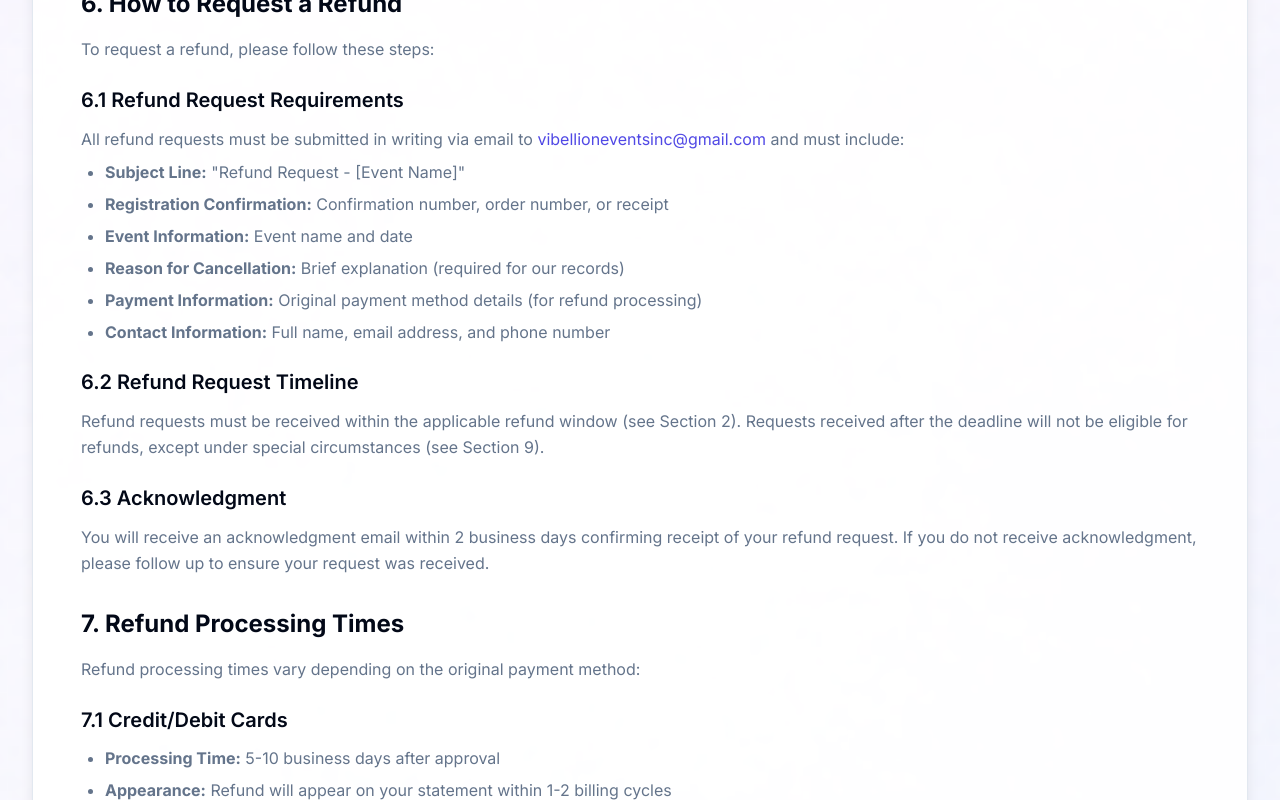
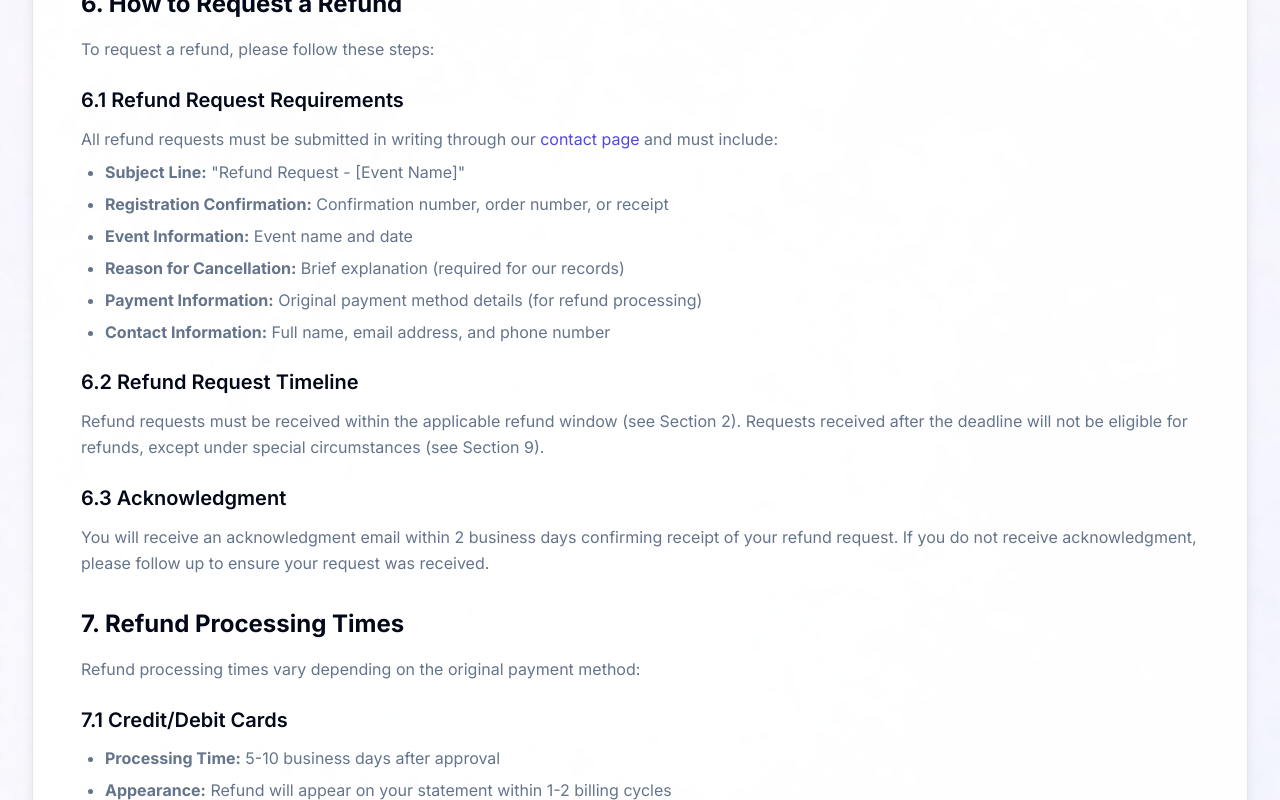
Before and after one commit to zamanmaruf/Vibellon-Events-Inc., a Next.js app: page /refund-policy in a window 1280 px wide. Shown: the part 2720-3520 px from the top of the page. Built offline with nearby package versions, Linux system fonts and the light colour scheme; no server answers.

Commit message:
Replace email addresses with contact page links in all legal pages

```diff
--- a/app/code-of-conduct/page.tsx
+++ b/app/code-of-conduct/page.tsx
@@ -1,3 +1,5 @@
+import Link from "next/link"
+
 export const metadata = {
   title: "Code of Conduct",
   description: "Vibellion Events Inc. Code of Conduct - Comprehensive guidelines for professional behavior at all our events and interactions.",
@@ -224,11 +226,11 @@ export default function CodeOfConductPage() {
             </p>
             <ul className="list-disc pl-6 space-y-2 text-muted-foreground">
               <li><strong>In-Person:</strong> Speak directly to event staff, facilitators, or security personnel</li>
-              <li><strong>Email:</strong> Send a detailed report to{" "}
-                <a href="mailto:vibellioneventsinc@gmail.com" className="text-primary hover:underline">
-                  vibellioneventsinc@gmail.com
-                </a>
-                {" "}with the subject line "Code of Conduct Report"</li>
+              <li><strong>Email:</strong>{" "}
+                <Link href="/contact" className="text-primary hover:underline">
+                  Contact us through our contact page
+                </Link>
+                {" "}with your Code of Conduct report</li>
               <li><strong>Anonymous Reporting:</strong> If you prefer to report anonymously, you may do so via email without identifying yourself</li>
               <li><strong>Emergency Situations:</strong> For immediate threats or emergencies, contact local emergency services (911) first, then notify event staff</li>
             </ul>
@@ -310,10 +312,10 @@ export default function CodeOfConductPage() {
               request a review by:
             </p>
             <ul className="list-disc pl-6 space-y-2 text-muted-foreground">
-              <li>Submitting a written appeal to{" "}
-                <a href="mailto:vibellioneventsinc@gmail.com" className="text-primary hover:underline">
-                  vibellioneventsinc@gmail.com
-                </a>
+              <li>Submitting a written appeal through our{" "}
+                <Link href="/contact" className="text-primary hover:underline">
+                  contact page
+                </Link>
                 {" "}within 30 days of the decision</li>
               <li>Including relevant information, evidence, or context not previously considered</li>
               <li>Requests will be reviewed by a different decision-maker when possible</li>
@@ -348,10 +350,10 @@ export default function CodeOfConductPage() {
             </p>
             <ul className="list-disc pl-6 space-y-2 text-muted-foreground">
               <li><strong>Event Staff:</strong> Available at all events to provide assistance and support</li>
-              <li><strong>Email Support:</strong> Contact{" "}
-                <a href="mailto:vibellioneventsinc@gmail.com" className="text-primary hover:underline">
-                  vibellioneventsinc@gmail.com
-                </a>
+              <li><strong>Email Support:</strong>{" "}
+                <Link href="/contact" className="text-primary hover:underline">
+                  Contact us through our contact page
+                </Link>
                 {" "}for non-urgent concerns</li>
               <li><strong>Mental Health Resources:</strong> If you need mental health support, consider contacting local crisis helplines or mental health services</li>
               <li><strong>Legal Resources:</strong> For serious violations, consider consulting with legal professionals or law enforcement</li>
@@ -382,14 +384,12 @@ export default function CodeOfConductPage() {
               <p className="text-muted-foreground mb-2">
                 <strong>Vibellion Events Inc.</strong>
               </p>
-              <p className="text-muted-foreground mb-2">
-                <strong>Email:</strong>{" "}
-                <a href="mailto:vibellioneventsinc@gmail.com" className="text-primary hover:underline">
-                  vibellioneventsinc@gmail.com
-                </a>
-              </p>
               <p className="text-muted-foreground">
-                <strong>Subject Line:</strong> Code of Conduct Inquiry / Report
+                Please{" "}
+                <Link href="/contact" className="text-primary hover:underline">
+                  contact us
+                </Link>
+                {" "}with any questions about this Code of Conduct, to report violations, or to provide feedback.
               </p>
             </div>
             <p className="text-muted-foreground leading-relaxed mt-4">
--- a/app/privacy/page.tsx
+++ b/app/privacy/page.tsx
@@ -1,3 +1,5 @@
+import Link from "next/link"
+
 export const metadata = {
   title: "Privacy Policy",
   description: "Vibellion Events Inc. Privacy Policy - Comprehensive information about how we collect, use, and protect your personal information in compliance with PIPEDA.",
@@ -247,10 +249,10 @@ export default function PrivacyPage() {
             </p>
 
             <p className="text-muted-foreground leading-relaxed mt-6">
-              To exercise any of these rights, please contact us at{" "}
-              <a href="mailto:vibellioneventsinc@gmail.com" className="text-primary hover:underline">
-                vibellioneventsinc@gmail.com
-              </a>
+              To exercise any of these rights, please{" "}
+              <Link href="/contact" className="text-primary hover:underline">
+                contact us
+              </Link>
               . We will respond to your request within 30 days.
             </p>
           </section>
@@ -348,14 +350,12 @@ export default function PrivacyPage() {
               <p className="text-muted-foreground mb-2">
                 <strong>Vibellion Events Inc.</strong>
               </p>
-              <p className="text-muted-foreground mb-2">
-                <strong>Email:</strong>{" "}
-                <a href="mailto:vibellioneventsinc@gmail.com" className="text-primary hover:underline">
-                  vibellioneventsinc@gmail.com
-                </a>
-              </p>
               <p className="text-muted-foreground">
-                <strong>Subject Line:</strong> Privacy Policy Inquiry
+                Please{" "}
+                <Link href="/contact" className="text-primary hover:underline">
+                  contact us
+                </Link>
+                {" "}with any questions about this Privacy Policy or our privacy practices.
               </p>
             </div>
             <p className="text-muted-foreground leading-relaxed mt-4">
--- a/app/refund-policy/page.tsx
+++ b/app/refund-policy/page.tsx
@@ -1,3 +1,5 @@
+import Link from "next/link"
+
 export const metadata = {
   title: "Refund Policy",
   description: "Vibellion Events Inc. Refund Policy - Comprehensive refund and cancellation policies for event registrations.",
@@ -127,10 +129,10 @@ export default function RefundPolicyPage() {
               If you cannot attend the new date, you may request a full refund by:
             </p>
             <ul className="list-disc pl-6 space-y-2 text-muted-foreground">
-              <li>Emailing{" "}
-                <a href="mailto:vibellioneventsinc@gmail.com" className="text-primary hover:underline">
-                  vibellioneventsinc@gmail.com
-                </a>
+              <li>{" "}
+                <Link href="/contact" className="text-primary hover:underline">
+                  Contacting us
+                </Link>
                 {" "}within 7 business days of the postponement announcement</li>
               <li>Including your registration confirmation number and the event name</li>
               <li>Clearly stating that you cannot attend the new date</li>
@@ -177,10 +179,10 @@ export default function RefundPolicyPage() {
 
             <h3 className="text-xl font-semibold mt-6 mb-3">6.1 Refund Request Requirements</h3>
             <p className="text-muted-foreground leading-relaxed mb-2">
-              All refund requests must be submitted in writing via email to{" "}
-              <a href="mailto:vibellioneventsinc@gmail.com" className="text-primary hover:underline">
-                vibellioneventsinc@gmail.com
-              </a>
+              All refund requests must be submitted in writing through our{" "}
+              <Link href="/contact" className="text-primary hover:underline">
+                contact page
+              </Link>
               {" "}and must include:
             </p>
             <ul className="list-disc pl-6 space-y-2 text-muted-foreground">
@@ -315,10 +317,10 @@ export default function RefundPolicyPage() {
             <h3 className="text-xl font-semibold mt-6 mb-3">10.1 Transfer Requirements</h3>
             <ul className="list-disc pl-6 space-y-2 text-muted-foreground">
               <li><strong>Deadline:</strong> Transfer requests must be received at least 24 hours before the event start time</li>
-              <li><strong>Written Request:</strong> Transfer requests must be submitted in writing via email to{" "}
-                <a href="mailto:vibellioneventsinc@gmail.com" className="text-primary hover:underline">
-                  vibellioneventsinc@gmail.com
-                </a>
+              <li><strong>Written Request:</strong> Transfer requests must be submitted in writing through our{" "}
+                <Link href="/contact" className="text-primary hover:underline">
+                  contact page
+                </Link>
               </li>
               <li><strong>New Participant Information:</strong> Full name, email address, and contact information of the replacement participant</li>
               <li><strong>Confirmation:</strong> Both parties (original and new participant) must acknowledge the transfer</li>
@@ -419,10 +421,10 @@ export default function RefundPolicyPage() {
               If you have concerns about a refund decision:
             </p>
             <ul className="list-disc pl-6 space-y-2 text-muted-foreground">
-              <li>Contact us at{" "}
-                <a href="mailto:vibellioneventsinc@gmail.com" className="text-primary hover:underline">
-                  vibellioneventsinc@gmail.com
-                </a>
+              <li>{" "}
+                <Link href="/contact" className="text-primary hover:underline">
+                  Contact us
+                </Link>
                 {" "}to discuss the decision</li>
               <li>Provide additional context or documentation that may not have been considered</li>
               <li>Requests will be reviewed by a different decision-maker when possible</li>
@@ -442,14 +444,13 @@ export default function RefundPolicyPage() {
               <p className="text-muted-foreground mb-2">
                 <strong>Vibellion Events Inc.</strong>
               </p>
-              <p className="text-muted-foreground mb-2">
-                <strong>Email:</strong>{" "}
-                <a href="mailto:vibellioneventsinc@gmail.com" className="text-primary hover:underline">
-                  vibellioneventsinc@gmail.com
-                </a>
-              </p>
               <p className="text-muted-foreground">
-                <strong>Subject Line:</strong> Refund Request - [Event Name]
+                Please{" "}
+                <Link href="/contact" className="text-primary hover:underline">
+                  contact us
+                </Link>
+                {" "}for refund requests, questions, or concerns about this policy. When submitting a refund request,
+                please include "Refund Request - [Event Name]" in your message.
               </p>
             </div>
 
--- a/app/terms/page.tsx
+++ b/app/terms/page.tsx
@@ -1,3 +1,5 @@
+import Link from "next/link"
+
 export const metadata = {
   title: "Terms of Service",
   description: "Vibellion Events Inc. Terms of Service - Comprehensive terms governing the use of our website and services.",
@@ -375,9 +377,12 @@ export default function TermsPage() {
           <section className="mb-8">
             <h2 className="text-2xl font-bold mt-8 mb-4">17. Dispute Resolution</h2>
             <p className="text-muted-foreground leading-relaxed mb-4">
-              Before initiating any formal legal proceedings, you agree to first contact us at
-              vibellioneventsinc@gmail.com to attempt to resolve any dispute informally. We will make
-              good faith efforts to resolve disputes within 30 days of notification.
+              Before initiating any formal legal proceedings, you agree to first{" "}
+              <Link href="/contact" className="text-primary hover:underline">
+                contact us
+              </Link>
+              {" "}to attempt to resolve any dispute informally. We will make good faith efforts to
+              resolve disputes within 30 days of notification.
             </p>
             <p className="text-muted-foreground leading-relaxed">
               If informal resolution is not possible, disputes shall be resolved through binding arbitration
@@ -431,14 +436,12 @@ export default function TermsPage() {
               <p className="text-muted-foreground mb-2">
                 <strong>Vibellion Events Inc.</strong>
               </p>
-              <p className="text-muted-foreground mb-2">
-                <strong>Email:</strong>{" "}
-                <a href="mailto:vibellioneventsinc@gmail.com" className="text-primary hover:underline">
-                  vibellioneventsinc@gmail.com
-                </a>
-              </p>
               <p className="text-muted-foreground">
-                <strong>Subject Line:</strong> Terms of Service Inquiry
+                Please{" "}
+                <Link href="/contact" className="text-primary hover:underline">
+                  contact us
+                </Link>
+                {" "}with any questions about these Terms of Service.
               </p>
             </div>
             <p className="text-muted-foreground leading-relaxed mt-4">
```
